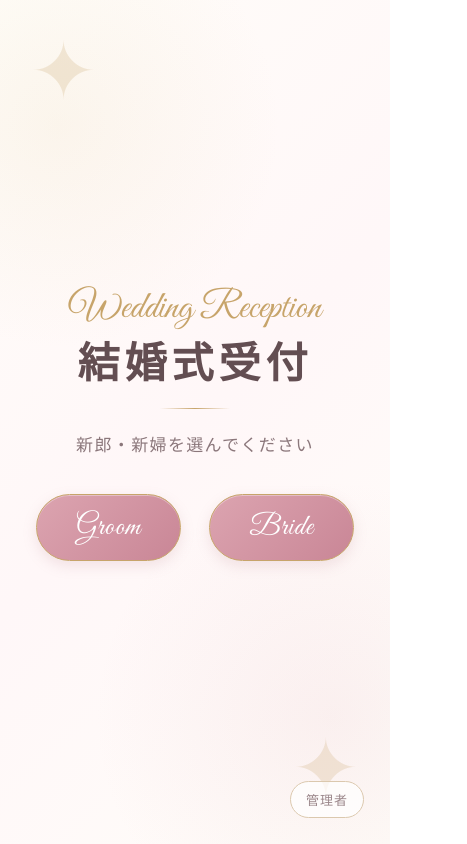
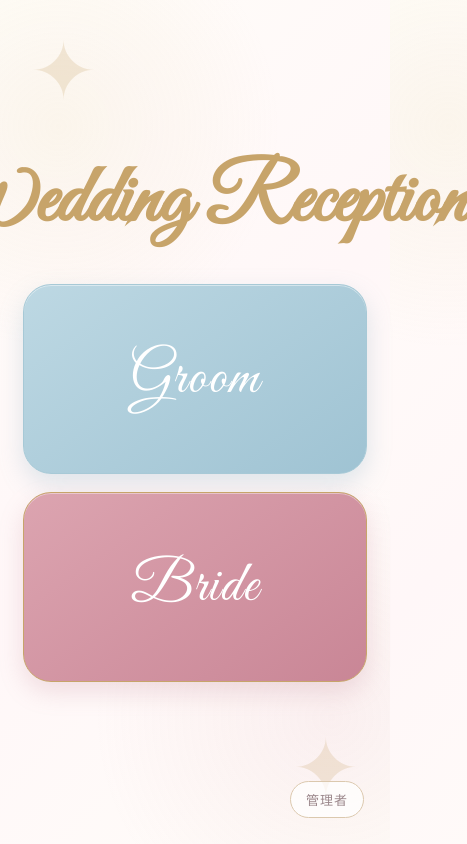
Before and after one commit to mikanbou07-ui/wedding-checkin, a plain HTML site: page index.html in a window 390 px wide. Shown: the whole page, 467 px wide, since content can reach past the window. Drawn offline with nearby package versions, Linux system fonts and the light colour scheme.

Commit message:
Enhance styles and responsiveness in index.html
Added new color variables and updated styles for buttons and headings. Adjusted layout for screens and improved responsiveness.

```diff
--- a/index.html
+++ b/index.html
@@ -11,8 +11,13 @@
       --pink: #d99aa8;
       --pink-light: #f9e9ed;
       --pink-pale: #fff7f8;
+
+      --blue: #a9c8d8;
+      --blue-light: #e9f3f7;
+
       --gold: #c7a46a;
       --gold-light: #e7d2a7;
+
       --ivory: #fffdf9;
       --text: #5b4a4d;
       --text-light: #8b777b;
@@ -27,9 +32,22 @@
       margin: 0;
       font-family: "Noto Serif JP", serif;
       background:
-        radial-gradient(circle at 15% 15%, rgba(231,210,167,0.16) 0, transparent 28%),
-        radial-gradient(circle at 85% 85%, rgba(217,154,168,0.12) 0, transparent 30%),
-        linear-gradient(135deg, #fffdf9 0%, #fff7f8 50%, #fffdf9 100%);
+        radial-gradient(
+          circle at 15% 15%,
+          rgba(231,210,167,0.16) 0,
+          transparent 28%
+        ),
+        radial-gradient(
+          circle at 85% 85%,
+          rgba(217,154,168,0.12) 0,
+          transparent 30%
+        ),
+        linear-gradient(
+          135deg,
+          #fffdf9 0%,
+          #fff7f8 50%,
+          #fffdf9 100%
+        );
       color: var(--text);
       letter-spacing: 0.04em;
     }
@@ -72,8 +90,8 @@
       justify-content: center;
     }
 
-    /* ================================
-       タイトル
+    /* =================================
+       共通タイトル
     ================================= */
 
     h1,
@@ -112,7 +130,6 @@
       letter-spacing: 0.08em;
     }
 
-    /* 筆記体 */
     .script {
       font-family: "Great Vibes", cursive;
       font-weight: 400;
@@ -120,72 +137,165 @@
       letter-spacing: 0.02em;
     }
 
-    /* ================================
+    /* =================================
        スタート画面
     ================================= */
 
-    #screen-start h1 {
-      font-size: clamp(42px, 8vw, 64px);
-      font-weight: 700;
-      color: #634e52;
+    #screen-start {
+      justify-content: center;
+      padding-top: 20px;
+      padding-bottom: 20px;
     }
 
-    #screen-start h1::before {
-      content: "Wedding Reception";
-      display: block;
+    /*
+      Wedding Reception
+      元の約3倍サイズ
+      太字
+    */
+    #screen-start h1 {
       font-family: "Great Vibes", cursive;
-      font-size: clamp(38px, 7vw, 62px);
-      font-weight: 400;
+      font-size: clamp(100px, 13vw, 150px);
+      font-weight: 700;
       color: var(--gold);
       letter-spacing: 0;
-      margin-bottom: -3px;
+      line-height: 1;
+      margin: 0 0 55px;
+      white-space: nowrap;
     }
 
-    #screen-start h2 {
-      margin-bottom: 30px;
+    /*
+      h1の下線はWedding Receptionでは不要なので削除
+    */
+    #screen-start h1::after {
+      display: none;
     }
 
     /*
       Groom / Bride ボタン
-      英字なので筆記体
+      横：約2倍
+      縦：約5倍
+      文字：約2倍
     */
+    #screen-start .row {
+      gap: 35px;
+      width: 100%;
+      justify-content: center;
+      align-items: center;
+    }
+
     #btn-groom,
     #btn-bride {
-      min-width: 190px;
+      width: 380px;
+      height: 300px;
+
+      margin: 0;
+
       font-family: "Great Vibes", cursive;
-      font-size: 32px;
+      font-size: 64px;
       font-weight: 400;
       letter-spacing: 0.02em;
+
+      border-radius: 28px;
+
+      display: flex;
+      align-items: center;
+      justify-content: center;
+
+      color: white;
+
+      transition:
+        transform 0.2s ease,
+        box-shadow 0.2s ease;
     }
 
-    /* ================================
-       ボタン
+    /*
+      Groom
+      上品な薄いブルー
+    */
+    #btn-groom {
+      background: linear-gradient(
+        145deg,
+        #bdd8e3,
+        #9fc3d3
+      );
+
+      border: 1px solid #a7c9d6;
+
+      box-shadow:
+        0 10px 25px rgba(125, 170, 190, 0.25),
+        inset 0 1px 0 rgba(255,255,255,0.45);
+    }
+
+    #btn-groom:hover {
+      transform: translateY(-4px);
+
+      box-shadow:
+        0 15px 32px rgba(125, 170, 190, 0.32),
+        inset 0 1px 0 rgba(255,255,255,0.5);
+    }
+
+    /*
+      Bride
+      上品なピンク
+    */
+    #btn-bride {
+      background: linear-gradient(
+        145deg,
+        #dca4b0,
+        #c98696
+      );
+
+      border: 1px solid var(--gold);
+
+      box-shadow:
+        0 10px 25px rgba(185, 125, 140, 0.22),
+        inset 0 1px 0 rgba(255,255,255,0.4);
+    }
+
+    #btn-bride:hover {
+      transform: translateY(-4px);
+
+      box-shadow:
+        0 15px 32px rgba(185, 125, 140, 0.30),
+        inset 0 1px 0 rgba(255,255,255,0.5);
+    }
+
+    /* =================================
+       共通ボタン
     ================================= */
 
     button {
       padding: 14px 34px;
       margin: 8px;
       min-width: 150px;
+
       font-family: "Noto Serif JP", serif;
       font-size: 17px;
       letter-spacing: 0.08em;
+
       border-radius: 999px;
       border: 1px solid var(--gold);
+
       cursor: pointer;
+
       background: linear-gradient(
         135deg,
         #dca4b0,
         #c98696
       );
+
       color: white;
+
       box-shadow:
         0 5px 14px rgba(185, 125, 140, 0.18),
         inset 0 1px 0 rgba(255,255,255,0.35);
+
       transition: all 0.2s ease;
     }
 
     button:hover {
       transform: translateY(-2px);
+
       box-shadow:
         0 8px 18px rgba(185, 125, 140, 0.25),
         inset 0 1px 0 rgba(255,255,255,0.4);
@@ -199,7 +309,9 @@
       background: rgba(255,255,255,0.8);
       color: var(--text-light);
       border-color: #d8c5b0;
-      box-shadow: 0 4px 10px rgba(100,80,80,0.08);
+
+      box-shadow:
+        0 4px 10px rgba(100,80,80,0.08);
     }
 
     button.small {
@@ -215,7 +327,7 @@
       justify-content: center;
     }
 
-    /* ================================
+    /* =================================
        管理者ボタン
     ================================= */
 
@@ -223,16 +335,21 @@
       position: fixed;
       right: 18px;
       bottom: 18px;
+
       font-size: 11px;
+
       min-width: auto;
       padding: 8px 15px !important;
+
       background: rgba(255,255,255,0.7) !important;
       color: #9b878b !important;
+
       border: 1px solid #dbc8ae !important;
+
       box-shadow: none !important;
     }
 
-    /* ================================
+    /* =================================
        ゲスト選択画面
     ================================= */
 
@@ -240,16 +357,14 @@
       justify-content: center;
     }
 
-    /*
-      Groom's Guests / Bride's Guests
-      英字なので筆記体
-    */
     #select-title {
       max-width: 800px;
       margin-bottom: 25px;
+
       font-family: "Great Vibes", cursive;
       font-size: clamp(34px, 6vw, 52px);
       font-weight: 400;
+
       color: var(--gold);
       letter-spacing: 0.02em;
     }
@@ -257,13 +372,17 @@
     .guest-list {
       max-height: 58vh;
       overflow-y: auto;
+
       width: 100%;
       max-width: 620px;
+
       border: 1px solid var(--gold-light);
       border-radius: 16px;
+
       padding: 14px;
-      box-sizing: border-box;
+
       background: rgba(255,255,255,0.82);
+
       box-shadow:
         0 10px 30px rgba(120,90,90,0.08),
         inset 0 0 0 4px rgba(231,210,167,0.12);
@@ -281,14 +400,21 @@
     .guest-item {
       padding: 14px 17px;
       margin: 6px 0;
+
       border-radius: 10px;
+
       cursor: pointer;
+
       display: flex;
       justify-content: space-between;
       align-items: center;
+
       border: 1px solid #eee1e2;
+
       background: rgba(255,255,255,0.75);
+
       color: var(--text);
+
       transition: all 0.18s ease;
     }
 
@@ -303,21 +429,28 @@
         #f9e7eb,
         #fffaf8
       );
+
       border-color: var(--gold);
+
       box-shadow:
         0 3px 10px rgba(199,164,106,0.12);
     }
 
     .guest-item span.checked {
       font-size: 11px;
+
       color: #a68b58;
+
       border: 1px solid #dcc898;
+
       padding: 3px 8px;
+
       border-radius: 999px;
+
       background: #fffaf0;
     }
 
-    /* ================================
+    /* =================================
        メッセージ画面
     ================================= */
 
@@ -328,28 +461,40 @@
     .message-photo {
       max-width: 88vw;
       max-height: 48vh;
+
       object-fit: contain;
+
       border-radius: 14px;
+
       border: 5px solid white;
+
       outline: 1px solid var(--gold-light);
+
       box-shadow:
         0 10px 30px rgba(100,80,80,0.18);
+
       margin-bottom: 22px;
+
       background: #faf7f5;
     }
 
     .message-text {
       font-size: 22px;
       line-height: 1.9;
+
       text-align: center;
+
       padding: 0 20px;
+
       color: var(--text);
     }
 
     #countdown {
       font-size: 14px !important;
       margin-top: 18px !important;
+
       color: var(--text-light) !important;
+
       letter-spacing: 0.05em;
     }
 
@@ -357,7 +502,7 @@
       margin-top: 12px !important;
     }
 
-    /* ================================
+    /* =================================
        管理者画面
     ================================= */
 
@@ -368,22 +513,32 @@
     .admin-table {
       max-width: 800px;
       width: 100%;
+
       max-height: 58vh;
+
       overflow-y: auto;
+
       border: 1px solid var(--gold-light);
+
       border-radius: 14px;
+
       background: rgba(255,255,255,0.88);
+
       padding: 10px 14px;
-      box-sizing: border-box;
-      box-shadow: 0 8px 25px rgba(100,80,80,0.08);
+
+      box-shadow:
+        0 8px 25px rgba(100,80,80,0.08);
     }
 
     .admin-row {
       display: flex;
       justify-content: space-between;
       align-items: center;
+
       padding: 10px 5px;
+
       border-bottom: 1px solid #f0e4e3;
+
       font-size: 14px;
     }
 
@@ -393,7 +548,9 @@
 
     .admin-row span.side {
       width: 60px;
+
       color: var(--gold);
+
       font-size: 12px;
     }
 
@@ -418,8 +575,11 @@
 
     #screen-admin .row button {
       background: #fffaf8;
+
       color: var(--text-light);
+
       border-color: #d8c3a4;
+
       box-shadow: none;
     }
 
@@ -427,18 +587,23 @@
       background: var(--pink-light);
     }
 
-    /* ================================
+    /* =================================
        モーダル
     ================================= */
 
     .modal {
       position: fixed;
       inset: 0;
+
       background: rgba(80,60,60,0.38);
+
       backdrop-filter: blur(5px);
+
       display: none;
+
       align-items: center;
       justify-content: center;
+
       z-index: 100;
     }
 
@@ -453,12 +618,18 @@
           rgba(255,255,255,0.98),
           rgba(255,247,248,0.98)
         );
+
       padding: 30px 25px;
+
       border-radius: 18px;
+
       border: 1px solid var(--gold-light);
+
       max-width: 340px;
       width: 88%;
+
       text-align: center;
+
       box-shadow:
         0 20px 50px rgba(80,60,60,0.2);
     }
@@ -470,35 +641,69 @@
 
     .modal-content input {
       width: 100%;
+
       padding: 12px;
+
       font-family: "Noto Serif JP", serif;
       font-size: 18px;
+
       margin: 10px 0 20px;
+
       box-sizing: border-box;
+
       border: 1px solid #ddc7ca;
+
       border-radius: 8px;
+
       background: #fffdfc;
+
       color: var(--text);
+
       text-align: center;
+
       letter-spacing: 0.2em;
+
       outline: none;
     }
 
     .modal-content input:focus {
       border-color: var(--gold);
-      box-shadow: 0 0 0 3px rgba(199,164,106,0.12);
+
+      box-shadow:
+        0 0 0 3px rgba(199,164,106,0.12);
     }
 
     .error {
       color: #b56d78;
+
       font-size: 13px;
+
       min-height: 18px;
+
       margin-bottom: 5px;
     }
 
-    /* ================================
+    /* =================================
        スマートフォン・タブレット対応
     ================================= */
+
+    @media (max-width: 850px) {
+
+      #screen-start h1 {
+        font-size: clamp(80px, 14vw, 120px);
+      }
+
+      #screen-start .row {
+        gap: 20px;
+      }
+
+      #btn-groom,
+      #btn-bride {
+        width: 300px;
+        height: 240px;
+        font-size: 54px;
+      }
+    }
 
     @media (max-width: 600px) {
 
@@ -507,18 +712,25 @@
         min-height: 100vh;
       }
 
-      h1 {
-        font-size: 34px;
+      /*
+        スマホでもスタート画面の
+        大きさをできるだけ維持
+      */
+      #screen-start h1 {
+        font-size: 82px;
+        margin-bottom: 40px;
       }
 
-      h2 {
-        font-size: 17px;
+      #screen-start .row {
+        flex-direction: column;
+        gap: 18px;
       }
 
       #btn-groom,
       #btn-bride {
-        min-width: 145px;
-        font-size: 29px;
+        width: min(380px, 88vw);
+        height: 190px;
+        font-size: 58px;
       }
 
       .guest-list {
@@ -543,6 +755,7 @@
         font-size: 19px;
       }
     }
+
   </style>
 </head>
 <body>
@@ -550,17 +763,29 @@
        スタート画面
   ================================== -->
   <div id="screen-start" class="screen active">
-<h1>結婚式受付</h1>
+<!-- Wedding Reception -->
+<h1>Wedding Reception</h1>
 
-<h2>新郎・新婦を選んでください</h2>
+<!-- 「新郎・新婦を選んでください」は削除 -->
 
 <div class="row">
-  <!-- 表示は英字・筆記体、処理上のIDは変更なし -->
-  <button id="btn-groom">Groom</button>
-  <button id="btn-bride">Bride</button>
+
+  <!-- Groom -->
+  <button id="btn-groom">
+    Groom
+  </button>
+
+  <!-- Bride -->
+  <button id="btn-bride">
+    Bride
+  </button>
+
 </div>
 
-<button class="admin-link small" id="btn-admin-open">
+<button
+  class="admin-link small"
+  id="btn-admin-open"
+>
   管理者
 </button>
   </div>
@@ -568,19 +793,28 @@
        ゲスト選択画面
   ================================== -->
   <div id="screen-select" class="screen">
-<!-- JavaScriptで Groom's Guests / Bride's Guests を表示 -->
-<h1 id="select-title">Groom's Guests</h1>
+<h1 id="select-title">
+  Groom's Guests
+</h1>
 
-<div class="guest-list" id="guest-list"></div>
+<div
+  class="guest-list"
+  id="guest-list"
+></div>
 
 <div class="row">
-  <button class="secondary" id="btn-select-back">
+
+  <button
+    class="secondary"
+    id="btn-select-back"
+  >
     戻る
   </button>
 
   <button id="btn-select-confirm">
     決定
   </button>
+
 </div>
   </div>
   <!-- =================================
@@ -598,7 +832,10 @@
   alt="写真"
 />
 
-<div id="message-text" class="message-text"></div>
+<div
+  id="message-text"
+  class="message-text"
+></div>
 
 <div
   id="countdown"
@@ -623,15 +860,24 @@
 
 <div class="row">
 
-  <button class="small" data-filter="all">
+  <button
+    class="small"
+    data-filter="all"
+  >
     全員
   </button>
 
-  <button class="small" data-filter="groom">
+  <button
+    class="small"
+    data-filter="groom"
+  >
     Groom
   </button>
 
-  <button class="small" data-filter="bride">
+  <button
+    class="small"
+    data-filter="bride"
+  >
     Bride
   </button>
 
@@ -652,10 +898,15 @@
   <!-- =================================
        管理者パスコードモーダル
   ================================== -->
-  <div id="modal-admin" class="modal">
+  <div
+    id="modal-admin"
+    class="modal"
+  >
 <div class="modal-content">
 
-  <h2>管理者パスコード</h2>
+  <h2>
+    管理者パスコード
+  </h2>
 
   <input
     type="password"
@@ -684,7 +935,7 @@
   </div>
   <!-- =================================
        JavaScript
-       ※動作ロジックは元コードから変更なし
+       ※画面遷移・処理は変更なし
   ================================== -->
   <script>
 
@@ -747,9 +998,12 @@
     // =================================
 
     function showScreen(id) {
+
       document
         .querySelectorAll(".screen")
-        .forEach(s => s.classList.remove("active"));
+        .forEach(s =>
+          s.classList.remove("active")
+        );
 
       document
         .getElementById(id)
@@ -761,11 +1015,16 @@
     // =================================
 
     function loadChecked() {
-      const raw = localStorage.getItem(CHECK_KEY);
-      checkedMap = raw ? JSON.parse(raw) : {};
+
+      const raw =
+        localStorage.getItem(CHECK_KEY);
+
+      checkedMap =
+        raw ? JSON.parse(raw) : {};
     }
 
     function saveChecked() {
+
       localStorage.setItem(
         CHECK_KEY,
         JSON.stringify(checkedMap)
@@ -773,11 +1032,14 @@
     }
 
     function isChecked(id) {
+
       return !!checkedMap[id];
     }
 
     function setChecked(id, value) {
+
       checkedMap[id] = !!value;
+
       saveChecked();
     }
 
@@ -790,6 +1052,7 @@
       .addEventListener("click", () => {
 
         currentSide = "groom";
+
         selectedGuestId = null;
 
         renderGuestList();
@@ -802,6 +1065,7 @@
       .addEventListener("click", () => {
 
         currentSide = "bride";
+
         selectedGuestId = null;
 
         renderGuestList();
@@ -824,12 +1088,6 @@
 
     function renderGuestList() {
 
-      /*
-        新郎側 → Groom's Guests
-        新婦側 → Bride's Guests
-
-        英字タイトルなのでCSSで筆記体表示
-      */
       const title =
         currentSide === "groom"
           ? "Groom's Guests"
@@ -845,7 +1103,9 @@
       listEl.innerHTML = "";
 
       guests
-        .filter(g => g.side === currentSide)
+        .filter(g =>
+          g.side === currentSide
+        )
         .forEach(g => {
 
           const item =
@@ -869,18 +1129,23 @@
 
             statusSpan.className = "checked";
 
-            statusSpan.textContent = "受付済み";
+            statusSpan.textContent =
+              "受付済み";
           }
 
           item.appendChild(nameSpan);
+
           item.appendChild(statusSpan);
 
-          item.addEventListener("click", () => {
+          item.addEventListener(
+            "click",
+            () => {
 
               selectedGuestId = g.id;
 
               renderGuestList();
-          });
+            }
+          );
 
           listEl.appendChild(item);
         });
@@ -902,16 +1167,22 @@
         }
 
         const guest =
-          guests.find(g => g.id === selectedGuestId);
+          guests.find(
+            g => g.id === selectedGuestId
+          );
 
         if (!guest) return;
 
-        setChecked(guest.id, true);
+        setChecked(
+          guest.id,
+          true
+        );
 
         document
           .getElementById("message-title")
           .textContent =
-          guest.name + " さんへのメッセージ";
+          guest.name +
+          " さんへのメッセージ";
 
         document
           .getElementById("message-photo")
@@ -919,7 +1190,8 @@
 
         document
           .getElementById("message-text")
-          .textContent = guest.message;
+          .textContent =
+          guest.message;
 
         showScreen("screen-message");
 
@@ -937,7 +1209,8 @@
           clearInterval(timerId);
         }
 
-        timerId = setInterval(() => {
+        timerId =
+          setInterval(() => {
 
             remaining--;
 
@@ -981,10 +1254,14 @@
       document.getElementById("modal-admin");
 
     const adminPassInput =
-      document.getElementById("admin-pass-input");
+      document.getElementById(
+        "admin-pass-input"
+      );
 
     const adminPassError =
-      document.getElementById("admin-pass-error");
+      document.getElementById(
+        "admin-pass-error"
+      );
 
     document
       .getElementById("btn-admin-open")
@@ -1003,7 +1280,9 @@
       .getElementById("btn-admin-pass-cancel")
       .addEventListener("click", () => {
 
-        modalAdmin.classList.remove("active");
+        modalAdmin.classList.remove(
+          "active"
+        );
       });
 
     document
@@ -1015,7 +1294,9 @@
 
         if (val === ADMIN_PASS) {
 
-          modalAdmin.classList.remove("active");
+          modalAdmin.classList.remove(
+            "active"
+          );
 
           renderAdminTable("all");
 
@@ -1035,7 +1316,9 @@
     function renderAdminTable(filter) {
 
       const table =
-        document.getElementById("admin-table");
+        document.getElementById(
+          "admin-table"
+        );
 
       table.innerHTML = "";
 
@@ -1050,18 +1333,15 @@
           const row =
             document.createElement("div");
 
-          row.className = "admin-row";
+          row.className =
+            "admin-row";
 
           const sideSpan =
             document.createElement("span");
 
-          sideSpan.className = "side";
+          sideSpan.className =
+            "side";
 
-          /*
-            管理者画面も
-            新郎 → Groom
-            新婦 → Bride
-          */
           sideSpan.textContent =
             g.side === "groom"
               ? "Groom"
@@ -1070,19 +1350,25 @@
           const nameSpan =
             document.createElement("span");
 
-          nameSpan.className = "name";
+          nameSpan.className =
+            "name";
 
-          nameSpan.textContent = g.name;
+          nameSpan.textContent =
+            g.name;
 
           const statusSpan =
             document.createElement("span");
 
-          statusSpan.className = "status";
+          statusSpan.className =
+            "status";
 
           const checkbox =
-            document.createElement("input");
+            document.createElement(
+              "input"
+            );
 
-          checkbox.type = "checkbox";
+          checkbox.type =
+            "checkbox";
 
           checkbox.checked =
             isChecked(g.id);
@@ -1099,13 +1385,25 @@
             }
           );
 
-          statusSpan.appendChild(checkbox);
+          statusSpan.appendChild(
+            checkbox
+          );
 
-          row.appendChild(sideSpan);
-          row.appendChild(nameSpan);
-          row.appendChild(statusSpan);
+          row.appendChild(
+            sideSpan
+          );
 
-          table.appendChild(row);
+          row.appendChild(
+            nameSpan
+          );
+
+          row.appendChild(
+            statusSpan
+          );
+
+          table.appendChild(
+            row
+          );
         });
     }
 
@@ -1120,19 +1418,28 @@
           () => {
 
             const filter =
-              btn.getAttribute("data-filter");
+              btn.getAttribute(
+                "data-filter"
+              );
 
-            renderAdminTable(filter);
+            renderAdminTable(
+              filter
+            );
           }
         );
       });
 
     document
       .getElementById("btn-admin-back")
-      .addEventListener("click", () => {
+      .addEventListener(
+        "click",
+        () => {
 
-        showScreen("screen-start");
-      });
+          showScreen(
+            "screen-start"
+          );
+        }
+      );
 
     // =================================
     // 初期化
```
Lines whose indentation alone changed are shown as unchanged.
